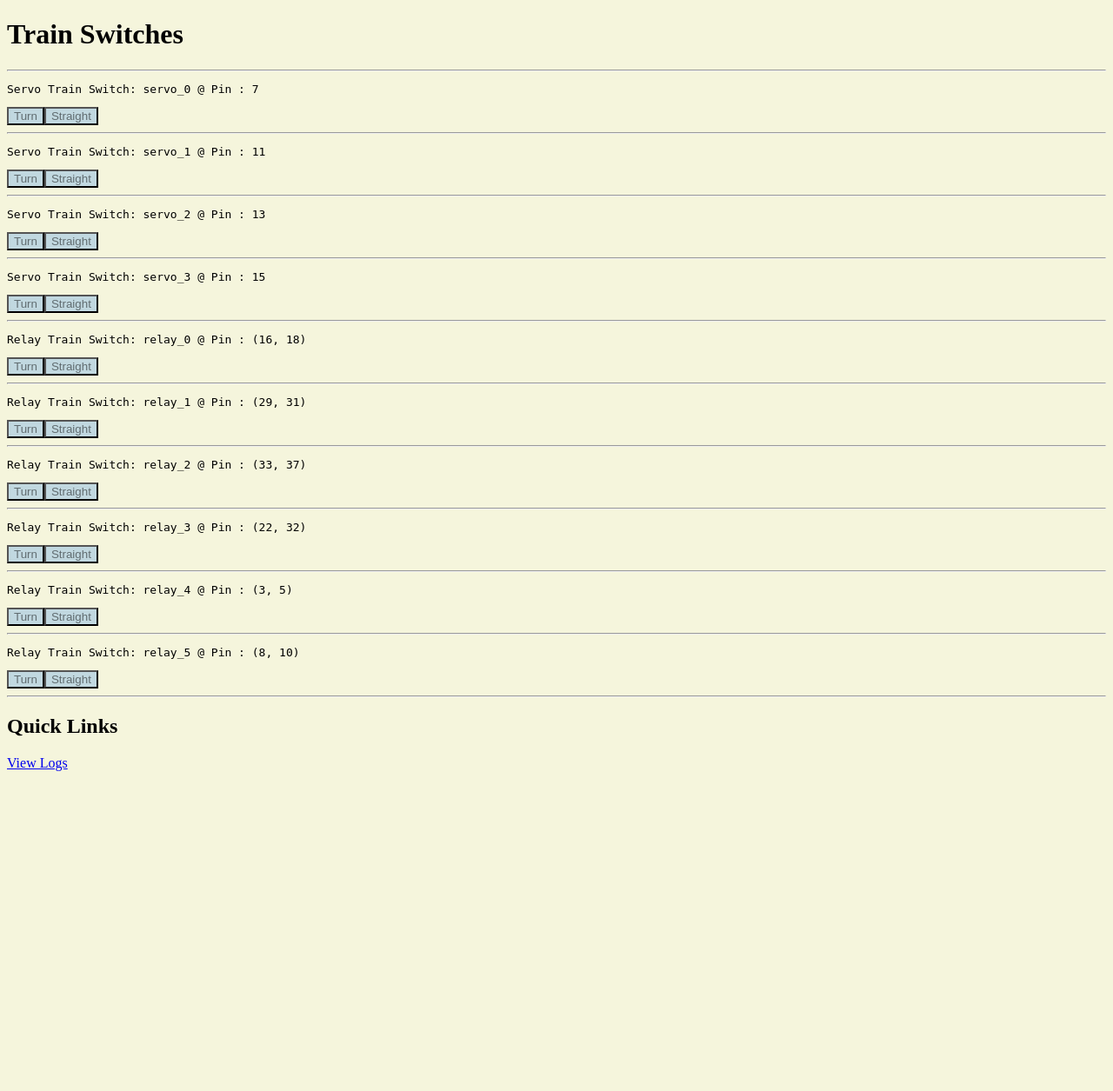
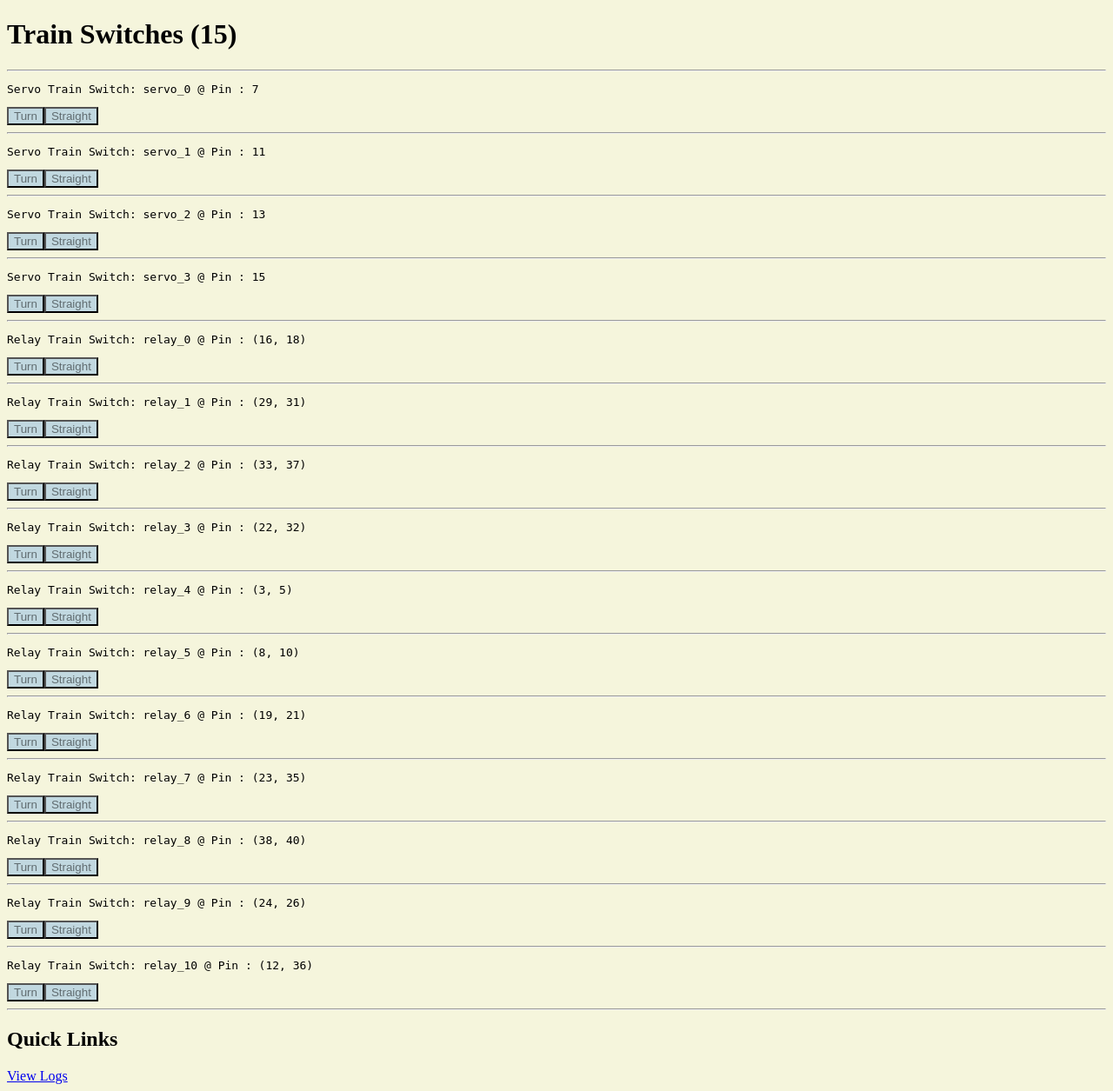
Before and after one commit to jakee417/Pi-Train-Switching, a Flask app: page / in a window 1280 px wide. Shown: the whole page at 87% size. Before the commit the page ends 887 px from the top, so only its background shows below. Run offline with Flask 2, Linux system fonts and the light colour scheme; parts of the project's set-up code (start-up, migrations or seed data) failed here and were passed over.

Commit message:
final_changes

```diff
--- a/app.py
+++ b/app.py
@@ -8,18 +8,31 @@ check_working_directory()
 app = Flask(__name__)
 setup_logging()
 
+SERVO_SWITCHES = [7, 11, 13, 15]
+RELAY_SWITCHES = [
+	(16, 18),
+	(29, 31),
+	(33, 37),
+	(22, 32),
+	(3, 5),
+	(8, 10),
+	(19, 21),
+	(23, 35),
+	(38, 40),
+	(24, 26),
+	(12, 36)
+]
+
 # TODO: Add these switches on a config page as well
 train_switches = {
 	'servo_' + str(switch): ServoTrainSwitch(switch='servo_' + str(switch), pin=pin, logger=app.logger)
-	for switch, pin in enumerate([7, 11, 13, 15])
+	for switch, pin in enumerate(SERVO_SWITCHES)
 }
 
-other = {
+train_switches.update({
 	'relay_' + str(switch): RelayTrainSwitch(switch='relay_' + str(switch), pin=pins, logger=app.logger)
-	for switch, pins in enumerate([(16, 18), (29, 31), (33, 37), (22, 32), (3, 5), (8, 10)])
-}
-
-train_switches.update(other)
+	for switch, pins in enumerate(RELAY_SWITCHES)
+})
 
 @app.route('/', methods = ['POST', 'GET'])
 def index():
--- a/templates/index.html
+++ b/templates/index.html
@@ -11,7 +11,7 @@
 <meta name="viewport" content="width=device-width, initial-scale=1.0">
 
 <body>
-    <h1>Train Switches</h1>
+    <h1>Train Switches  ({{ train_switches.__len__() }})</h1>
     <hr />
     <!-- Loop through all switches and display controls -->
     {% for key, value in train_switches.items() %}
```
Also changed, not shown: 1 other file.
